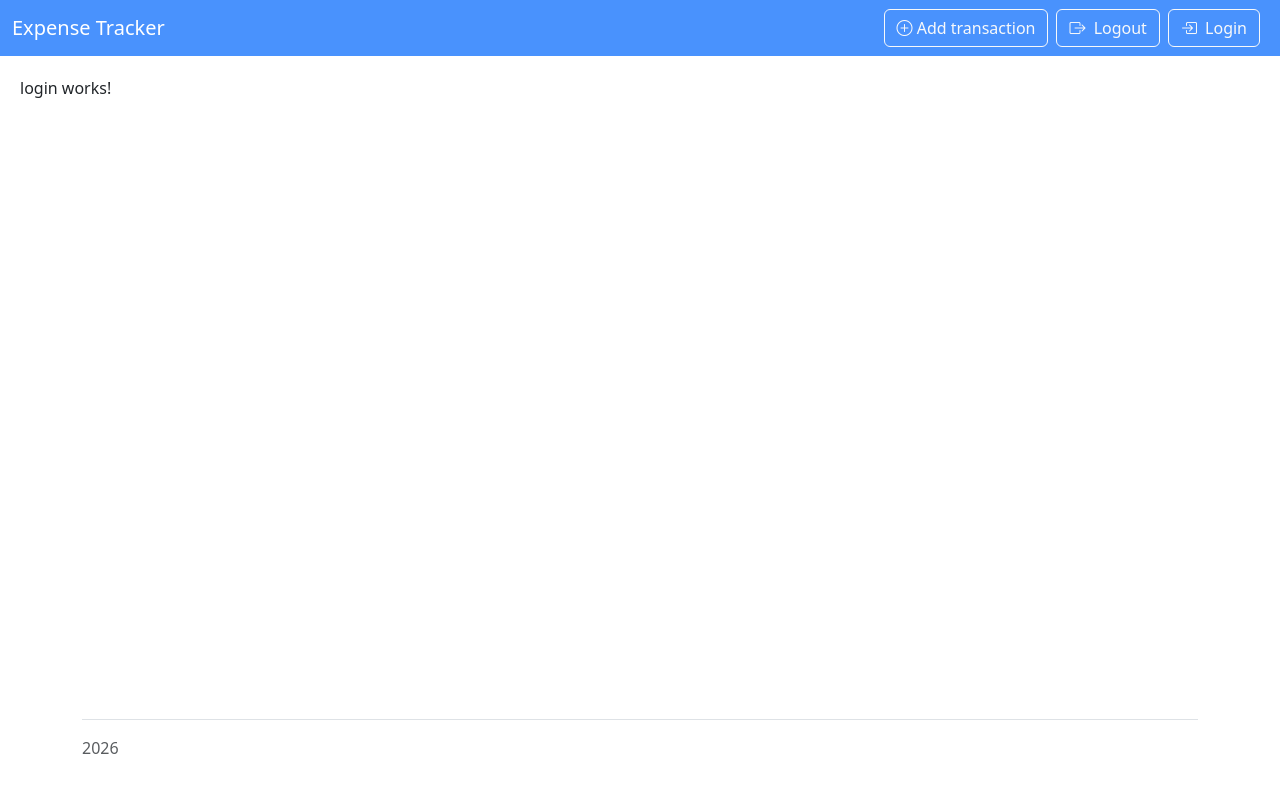
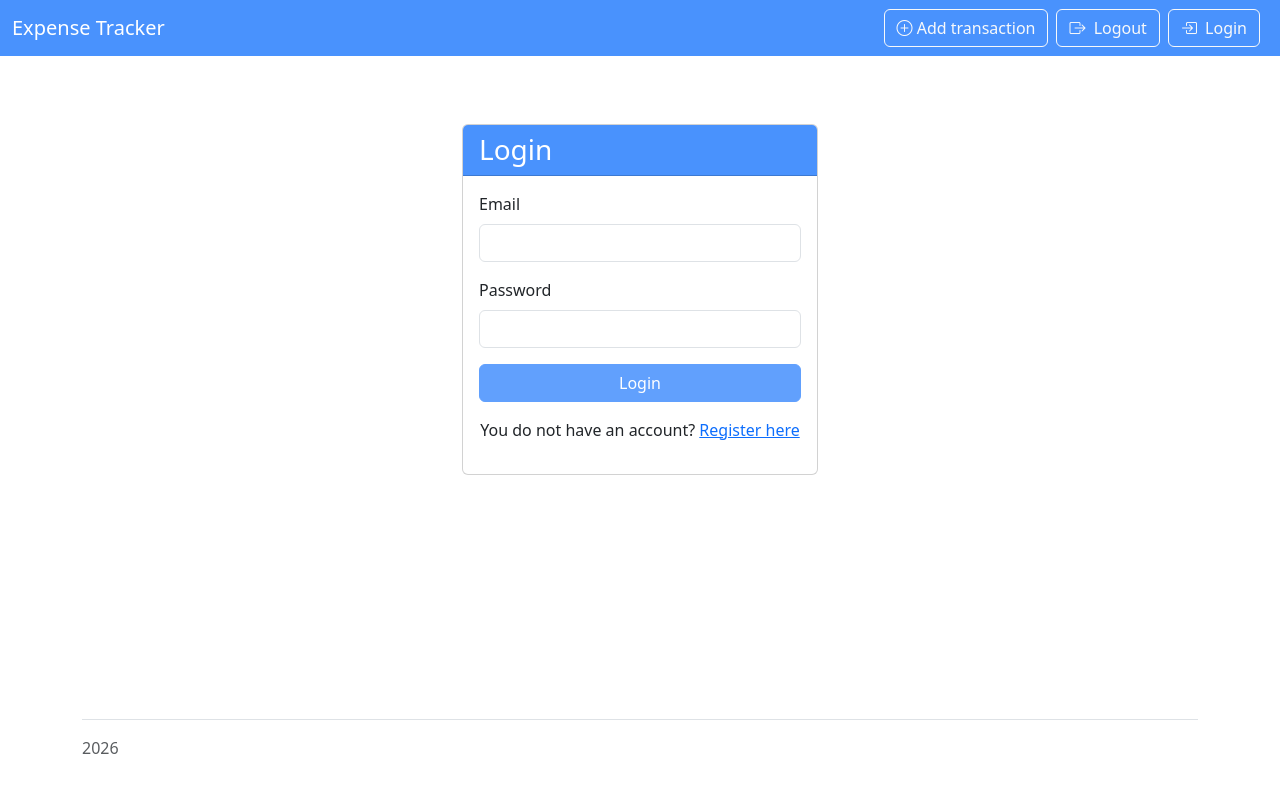
Before and after one commit to Augusto-LJ/ExpensesApp, an Angular app in the folder Expenses.Client/: page /login in a window 1280 px wide. Shown: the top 792 px of the page. Built offline with nearby package versions, Linux system fonts and the light colour scheme.

Commit message:
feature: implements login page

```diff
--- a/Expenses.Client/src/app/components/login/login.html
+++ b/Expenses.Client/src/app/components/login/login.html
@@ -1 +1,62 @@
-<p>login works!</p>
+<div class="container">
+    <div class="row justify-content-center">
+        <div class="col-md-6 col-lg-4">
+            <div class="card mt-5">
+                <div class="card-header bg-primary bg-opacity-75">
+                    <h3 class="card-title mb-0 text-white">Login</h3>
+                </div>
+                <div class="card-body">
+                    @if (errorMessage) {
+                        <div class="alert-danger">
+                            {{ errorMessage }}
+                        </div>
+                    }
+                    <form [formGroup]="loginForm" (ngSubmit)="onSubmit()">
+                        <div class="mb-3">
+                            <label for="email" class="form-label">Email</label>
+                            <input type="email"
+                                   id="email"
+                                   class="form-control"
+                                   formControlName="email"
+                                   [ngClass]="{'is-invalid': hasError('email', 'required') || hasError('email', 'email')}">
+                            @if (hasError('email', 'required')) {
+                                <div class="invalid-feedback">
+                                    E-mail is required
+                                </div>
+                            }
+                            @if (hasError('email', 'email')) {
+                                <div class="invalid-feedback">
+                                    Please enter a valid email address
+                                </div>
+                            }
+                        </div>
+                        <div class="mb-3">
+                            <label for="password" class="form-label">Password</label>
+                            <input type="password"
+                                   id="password"
+                                   class="form-control"
+                                   [ngClass]="{'is-invalid': hasError('password', 'required') || hasError('password', 'minlength')}"
+                                   formControlName="password">
+                            @if (hasError('password', 'required')) {
+                                <div class="invalid-feedback">
+                                    Password is required.
+                                </div>
+                            }
+                            @if (hasError('password', 'minlength')) {
+                                <div class="invalid-feedback">
+                                    Password must be at least 8 characters long.
+                                </div>
+                            }
+                        </div>
+                        <div class="d-grid">
+                            <button type="submit" class="btn btn-primary w-100" [disabled]="loginForm.invalid">Login</button>
+                        </div>
+                        <div class="text-center mt-3">
+                            <p>You do not have an account? <a [routerLink]="'/signup'">Register here</a></p>
+                        </div>
+                    </form>
+                </div>
+            </div>
+        </div>
+    </div>
+</div>
--- a/Expenses.Client/src/app/components/login/login.ts
+++ b/Expenses.Client/src/app/components/login/login.ts
@@ -1,9 +1,45 @@
+import { CommonModule } from '@angular/common';
 import { Component } from '@angular/core';
+import { FormBuilder, FormGroup, ReactiveFormsModule, Validators } from '@angular/forms';
+import { Router, RouterModule } from '@angular/router';
+import { AuthService } from '../../services/auth';
 
 @Component({
-  imports: [],
+  imports: [CommonModule, ReactiveFormsModule, RouterModule],
   selector: 'app-login',
   styleUrl: './login.css',
   templateUrl: './login.html',
 })
-export class Login {}
+export class Login {
+  loginForm: FormGroup;
+  errorMessage: string | null = null;
+
+  constructor(private fb: FormBuilder, private authService: AuthService, private router: Router) {
+    this.loginForm = this.fb.group(
+      {
+        email: ['', [Validators.required, Validators.email]],
+        password: ['', [Validators.required, Validators.minLength(8)]]
+      }
+    );
+  }
+
+  hasError(controlName: string, errorName: string): boolean {
+    const control = this.loginForm.get(controlName);
+    return control ? control.hasError(errorName) && (control.touched || control.dirty) : false;
+  }
+
+  onSubmit(): void{
+    if (this.loginForm.valid) {
+      const login = this.loginForm.value;
+      this.authService.login(login).subscribe({
+        next: () => {
+          this.router.navigate(['/transactions']);
+        },
+        error: (error) => {
+          console.error('Error during login:', error);
+          this.errorMessage = error.error?.message || 'An error occurred during login. Please try again.';
+        }
+      });
+    }
+  }
+}
```
